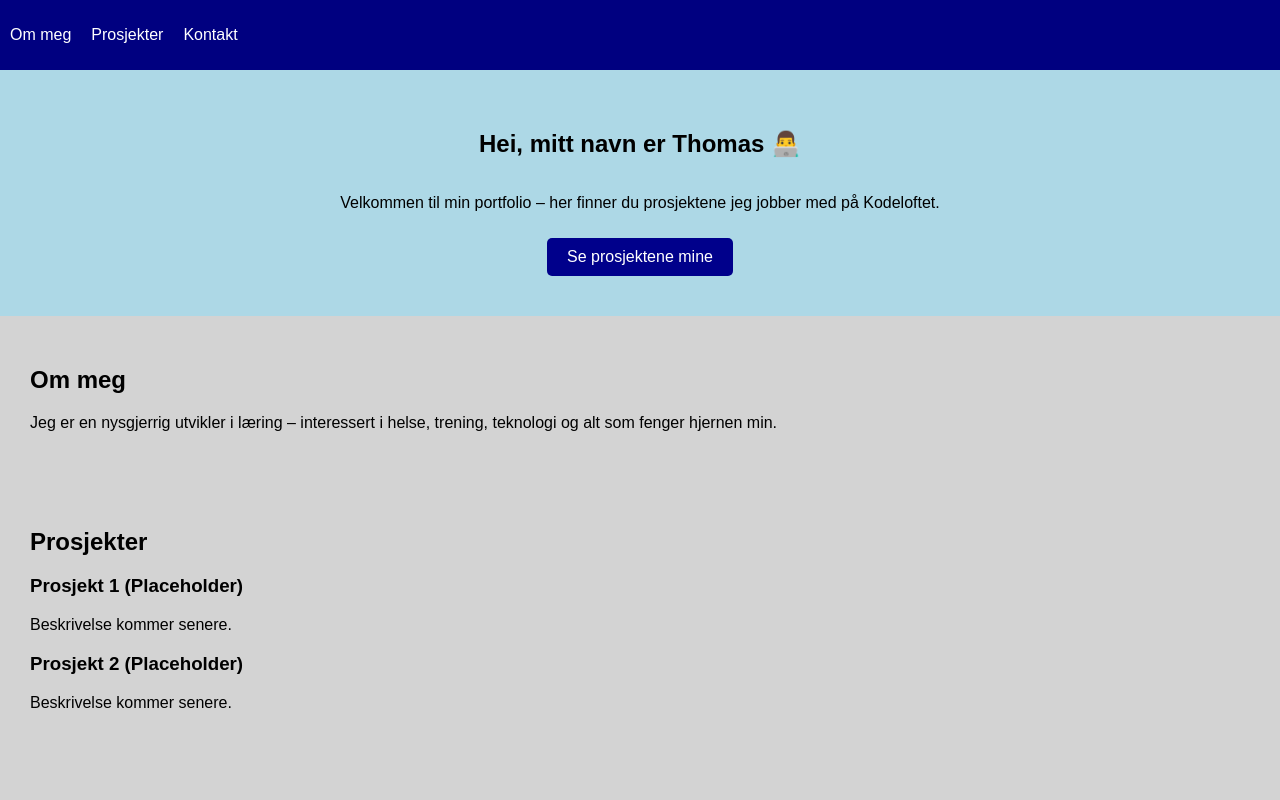
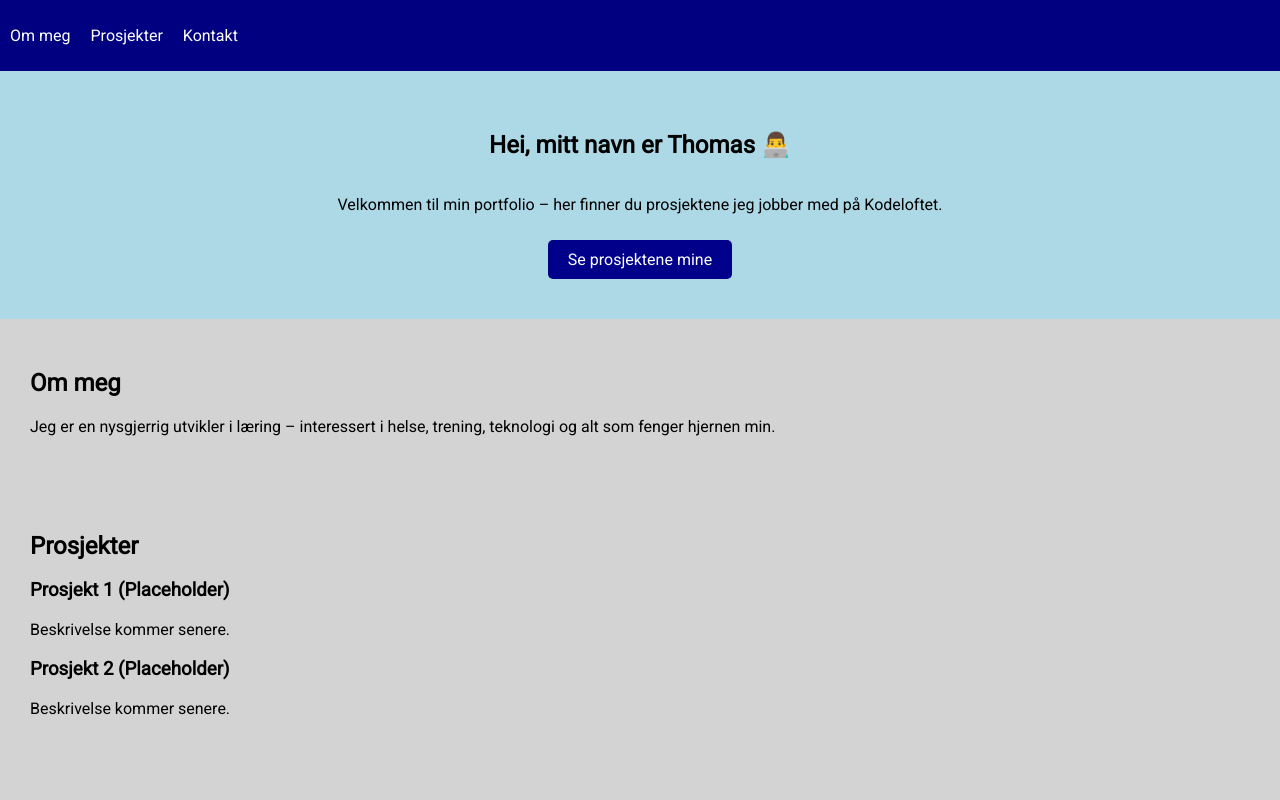
Before and after one commit to THOM4S-XXIII/portfolio_thomas_skr, a website: page index.html in a window 1280 px wide. Shown: the top 800 px of the page. Drawn offline with Linux system fonts and the light colour scheme.

Commit message:
imported Roboto font

```diff
--- a/index.html
+++ b/index.html
@@ -3,7 +3,8 @@
   <head>
     <meta charset="UTF-8" />
     <meta name="viewport" content="width=device-width, initial-scale=1.0" />
-    <title>Min Portfolio</title>
+    <title>Thomas Portfolio</title>
+    <link href="https://fonts.googleapis.com/css2?family=Roboto&display=swap" rel="stylesheet">
     <link rel="stylesheet" href="styles.css" />
   </head>
   <body>
--- a/styles.css
+++ b/styles.css
@@ -1,5 +1,5 @@
 body {
-  font-family: sans-serif;
+  font-family: 'Roboto', Arial, Helvetica, sans-serif;
   background-color: lightgray;
   color: black;
   margin: 0;
```
